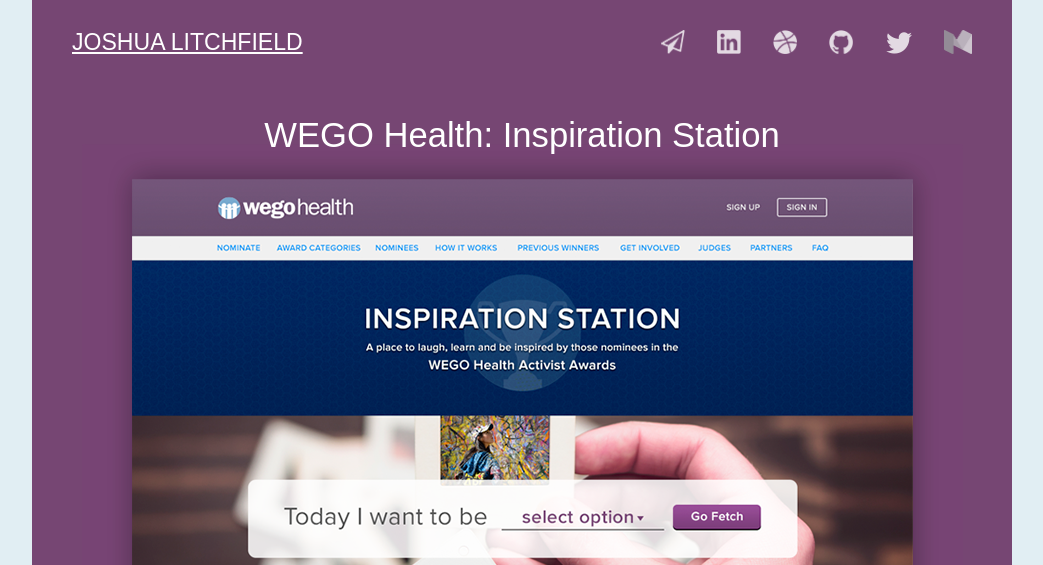
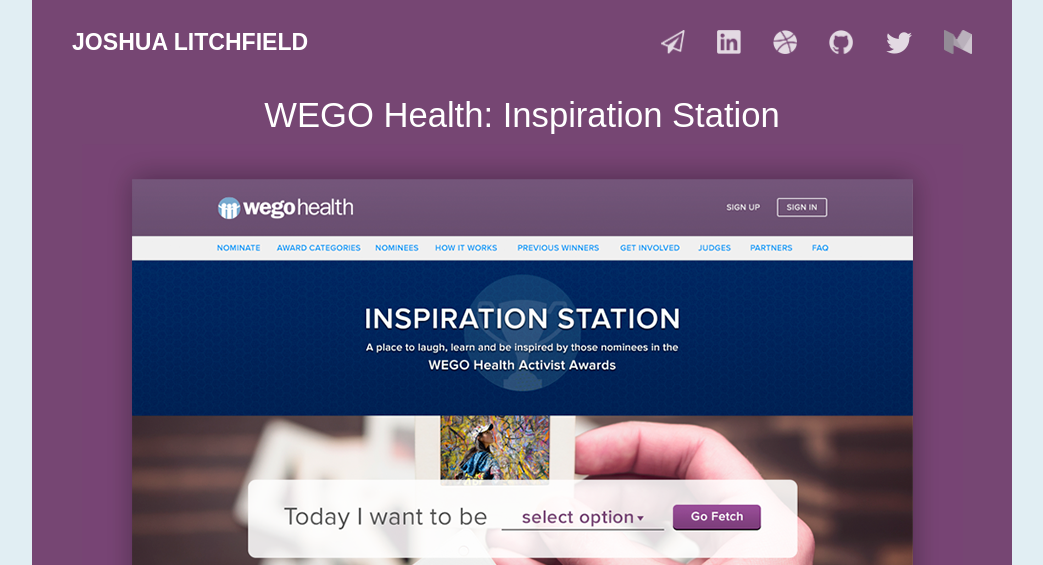
Before and after one commit to jlitchfield/jlitchfield.github.io, a PHP site: page /pages/wego-health-inspiration-station.html in a window 1280 px wide. Shown: the top 565 px of the page, without its empty margins (118-1161 px from the left). Run offline with PHP 8.4, Linux system fonts and the light colour scheme; some libraries are stand-ins or nearby versions.

Commit message:
css changes

```diff
--- a/css/main.css
+++ b/css/main.css
@@ -64,14 +64,29 @@ h1 {
 	display: inline-block;
 	font-size: 24px;
 	line-height: 24px;
-	margin-bottom: 60px;
+	margin-bottom: 40px;
 	font-weight: bold;
 	text-transform: uppercase;
 	color: #e96300;
+}
+
+h1 {
+	font-family: "Apercu Regular", "Source Sans Pro", sans-serif !important;
+	font-size: 24px;
+	line-height: 24px;
+	margin-bottom: 40px;
+	font-weight: bold;
 	text-decoration: none;
+	color: #e96300;
 }
 
 h1 a.knockout {
+	font-family: "Apercu Regular", "Source Sans Pro", sans-serif !important;
+	font-size: 24px;
+	line-height: 24px;
+	margin-bottom: 40px;
+	font-weight: bold;
+	text-decoration: none;
 	color: #fff;
 }
 
@@ -391,6 +406,10 @@ header.solstice-header h2 { text-align: left; }
 	background-size: 980px 637px;
 }
 
+.badge article {
+	padding-left: 10px;
+}
+
 .dashboard {
 	height: 637px;
 	padding-top: 185px;
--- a/pages/solstice-initiative.html
+++ b/pages/solstice-initiative.html
@@ -63,7 +63,7 @@
 		</article>
 	</section>
 
-	<section class="badge group">
+	<section class="badge">
 		<article class="grid-5 offset-6">
 			<h3>Creating Stickiness</h3>
 			<p>Badges have been created to enable users respond to opportunities of winning and collecting awards that in turn can be displayed to other community members in order to increase engagement.</p>
```
